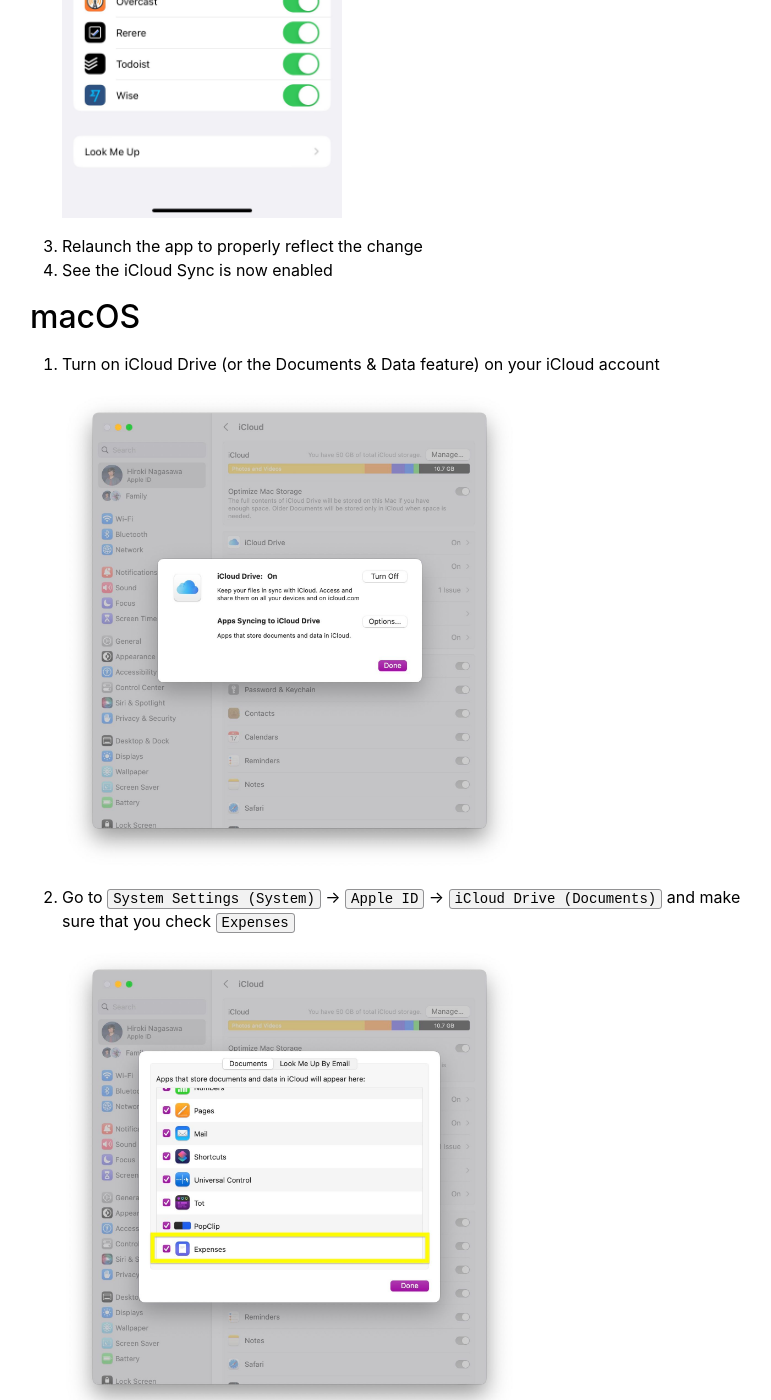
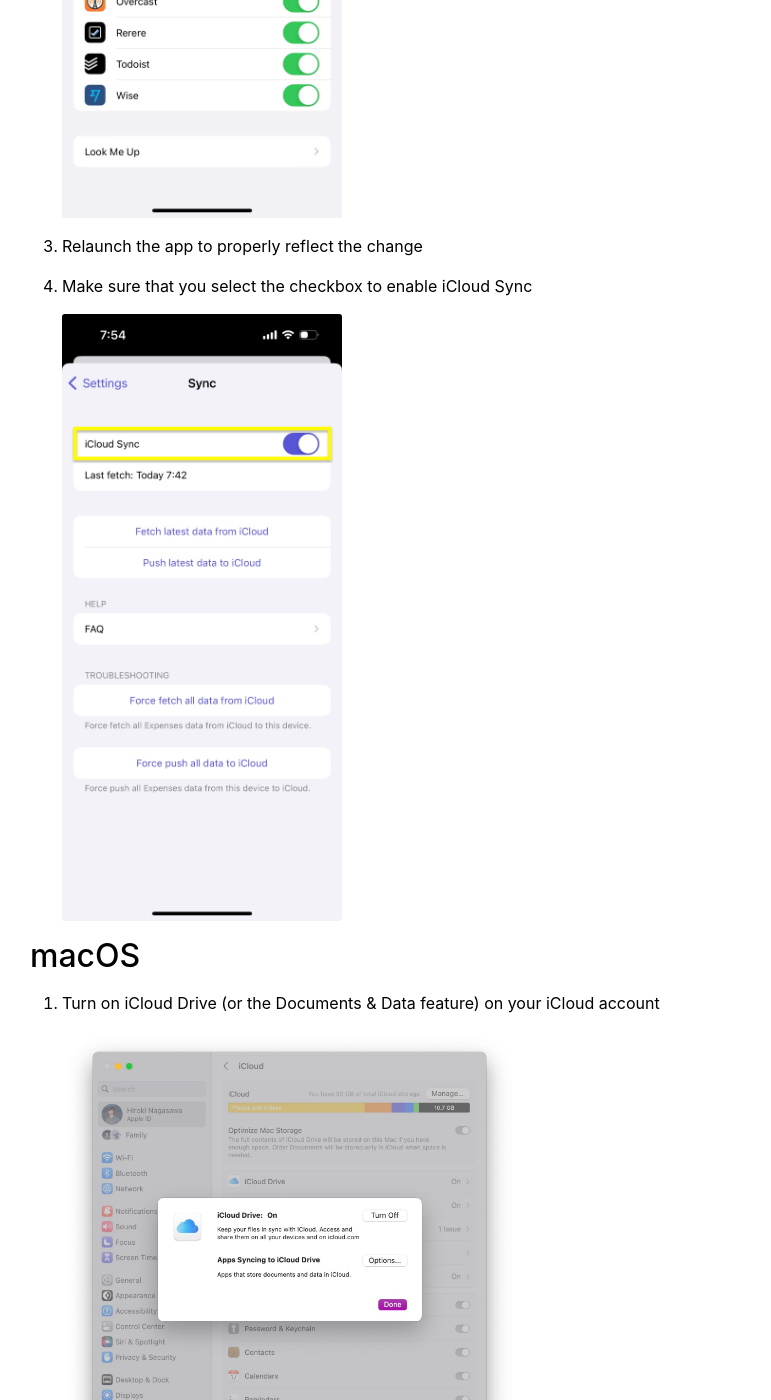
Before and after one commit to bluecometlabs/getexpenses.app, a Jekyll site: the page built from pages/faq/enable-icloud-sync.md, in a window 1280 px wide and 1400 px high, scrolled down 1508 px. Shown: the whole window, without its empty margins (244-1015 px from the left). Built offline with Jekyll 4.4.1, drawn with Linux system fonts in a browser that asks for light colours; some of the changed text lies outside the part shown.

Commit message:
Update faq pages

```diff
--- a/pages/faq/enable-icloud-sync.md
+++ b/pages/faq/enable-icloud-sync.md
@@ -24,7 +24,9 @@
     <img src="../../assets/faq/enabling-icloud-sync/icloud-check-ios.jpg" width="40%">
 
 3. Relaunch the app to properly reflect the change
-4. See the iCloud Sync is now enabled
+4. Make sure that you select the checkbox to enable iCloud Sync
+
+    <img src="../../assets/faq/enabling-icloud-sync/icloud-sync-ios.jpg" width="40%">
 
 ## macOS
 
@@ -37,10 +39,13 @@
     <img src="../../assets/faq/enabling-icloud-sync/icloud-check-mac.jpg" width="65%">
 
 3. Relaunch the app to properly reflect the change
-4. See the iCloud Sync is now enabled
+4. Make sure that you select the checkbox to enable iCloud Sync
+
+    <img src="../../assets/faq/enabling-icloud-sync/icloud-sync-mac.jpg" width="65%">
 
 If it still doesn't work, please check the following just in case.
 
+- Check [Troubleshooting iCloud Sync](/faq/troubleshooting-icloud-sync)
 - [Sign out of iCloud on your device](https://support.apple.com/en-us/HT208242) and sign in to iCloud again
 - See if there is any error or warning on your iCloud account
 - Check if parental controls, device management, or incomplete setup for two-factor authentication might deny access to iCloud account credentials
```
Also changed, not shown: pages/faq.md (+1 -1 lines), assets/faq/enabling-icloud-sync/icloud-sync-ios.jpg (added), assets/faq/enabling-icloud-sync/icloud-sync-mac.jpg (added).
